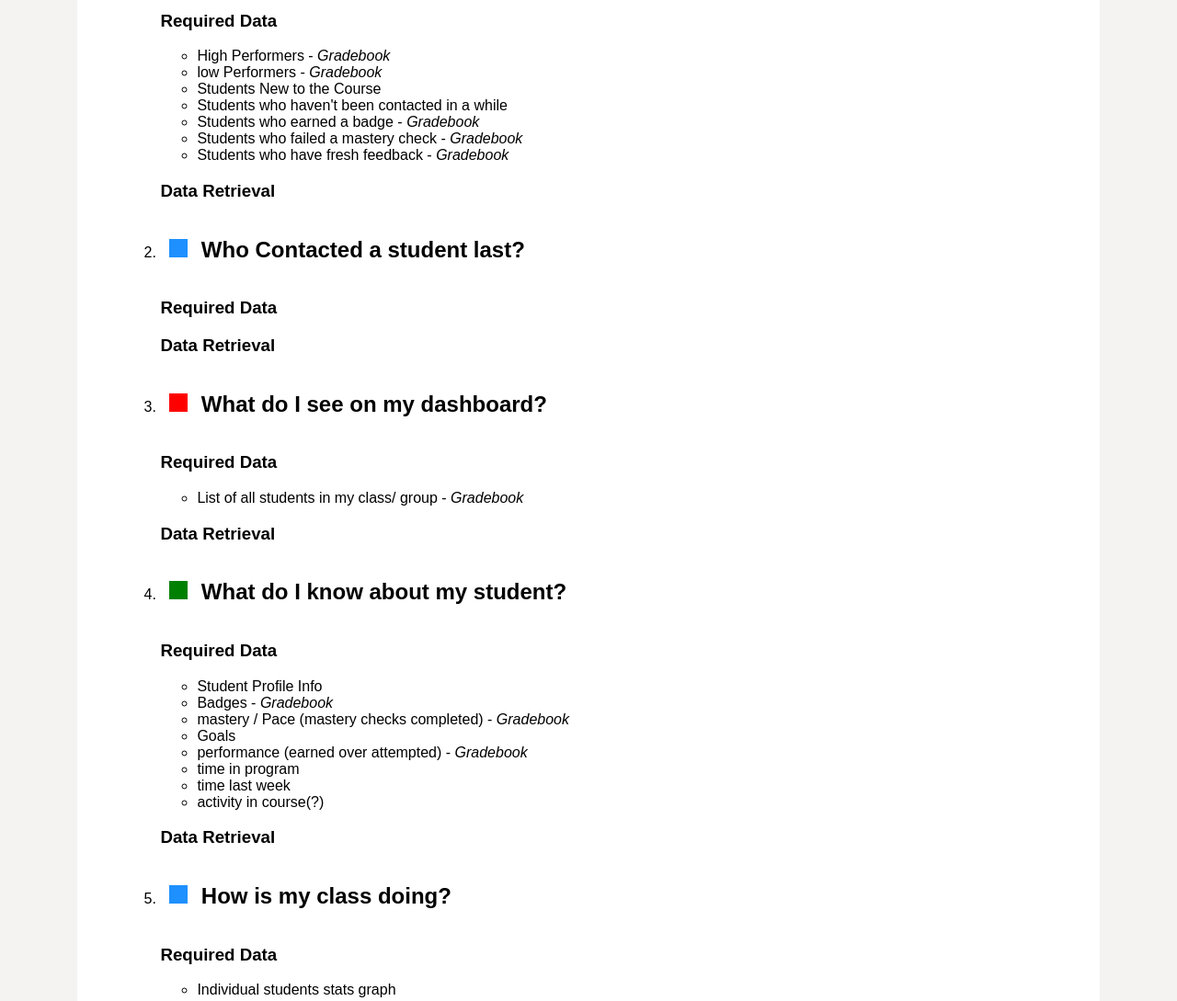
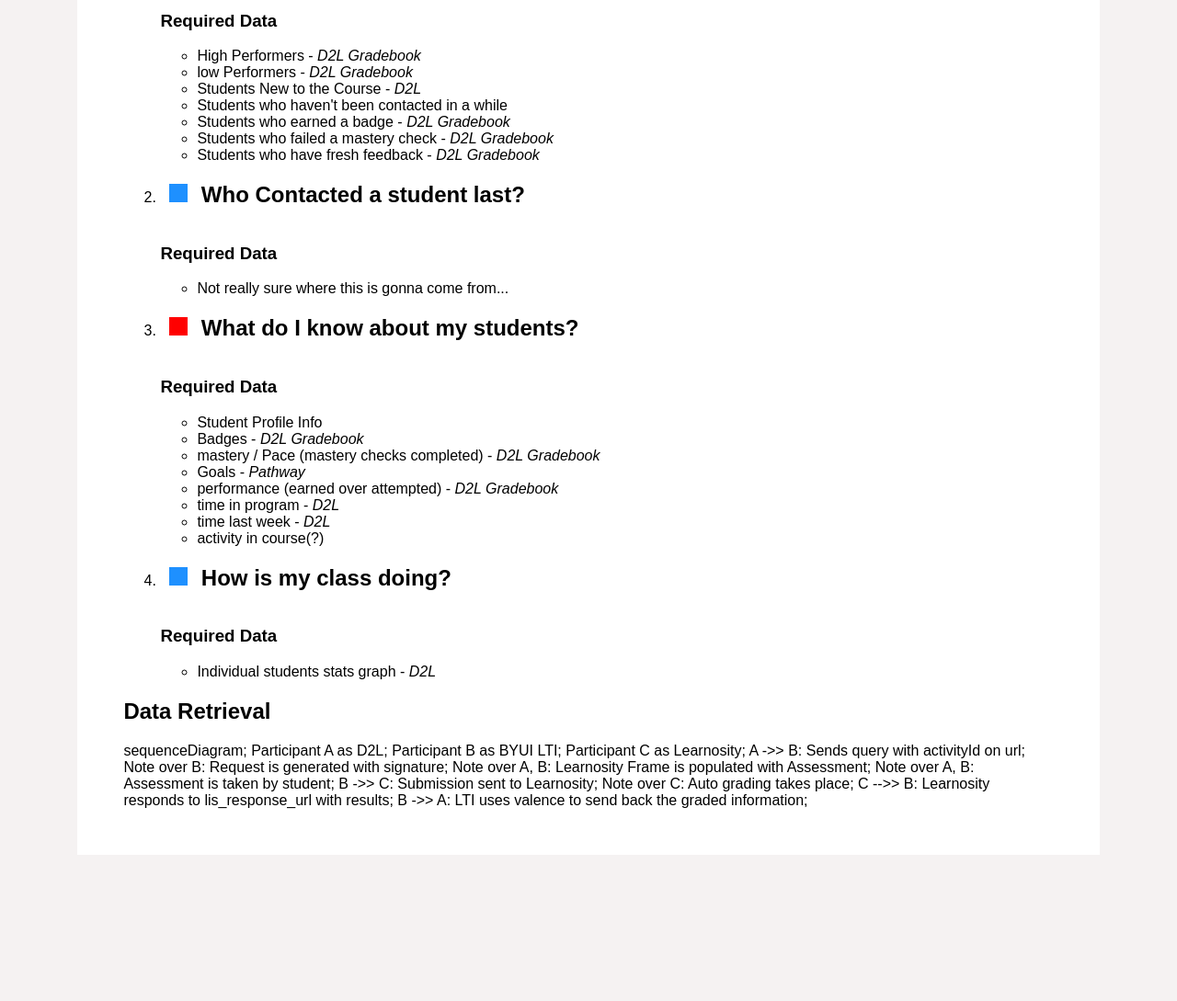
Before and after one commit to byuitechops/ECIDashboardDocs, a plain HTML site: page instructorDashboard.html in a window 1280 px wide. Shown: the part 740-1829 px from the top of the page at 92% size. After the commit the page ends 1678 px from the top, so only its background shows below. Drawn offline with Linux system fonts and the light colour scheme; a script that the page names is missing.

Commit message:
changes to instructor dashboard & started missionary dashboard

```diff
--- a/instructorDashboard.html
+++ b/instructorDashboard.html
@@ -50,19 +50,21 @@
         .italic {
             font-style: italic;
         }
+
     </style>
     <script src="https://cdn.rawgit.com/knsv/mermaid/6.0.0/dist/mermaid.min.js"></script>
     <script>
         mermaid.initialize({
             startOnLoad: true
         });
+
     </script>
 </head>
 
 <body>
     <main>
         <a href="https://byuitechops.github.io/eci-dashboard-docs/">Home</a>
-        <h1>Instructor Dashoard</h1>
+        <h1>Instructor Dashboard</h1>
         <img src="https://github.com/byuitechops/ECIDashboardDocs/blob/master/instructor-dashboard.gif?raw=true" alt="Instructor Dashboard">
         <div class="wrapper">
             <div class="priority high"></div>High
@@ -77,60 +79,51 @@
                     <h2 class="inline">Who do I need to contact today and why?</h2>
                     <h3>Required Data</h3>
                     <ul>
-                        <li>High Performers - <span class="italic">Gradebook</span></li>
-                        <li>low Performers - <span class="italic">Gradebook</span></li>
-                        <li>Students New to the Course</li>
+                        <li>High Performers - <span class="italic">D2L Gradebook</span></li>
+                        <li>low Performers - <span class="italic">D2L Gradebook</span></li>
+                        <li>Students New to the Course - <span class="italic">D2L</span></li>
                         <li>Students who haven't been contacted in a while</li>
-                        <li>Students who earned a badge - <span class="italic">Gradebook</span></li>
-                        <li>Students who failed a mastery check - <span class="italic">Gradebook</span></li>
-                        <li>Students who have fresh feedback - <span class="italic">Gradebook</span></li>
+                        <li>Students who earned a badge - <span class="italic">D2L Gradebook</span></li>
+                        <li>Students who failed a mastery check - <span class="italic">D2L Gradebook</span></li>
+                        <li>Students who have fresh feedback - <span class="italic">D2L Gradebook</span></li>
                     </ul>
-                    <h3>Data Retrieval</h3>
                 </li>
                 <li>
                     <div class="priority low inline"></div>
                     <h2 class="inline">Who Contacted a student last?</h2>
                     <h3>Required Data</h3>
-                    <h3>Data Retrieval</h3>
+                    <ul>
+                        <li>Not really sure where this is gonna come from...</li>
+                    </ul>
                 </li>
                 <li>
                     <div class="priority high inline"></div>
-                    <h2 class="inline">What do I see on my dashboard?</h2>
-                    <h3>Required Data</h3>
-                    <ul>
-                        <li>List of all students in my class/ group - <span class="italic">Gradebook</span></li>
-                    </ul>
-                    <h3>Data Retrieval</h3>
-                </li>
-                <li>
-                    <div class="priority medium inline"></div>
-                    <h2 class="inline">What do I know about my student?</h2>
+                    <h2 class="inline">What do I know about my students?</h2>
                     <h3>Required Data</h3>
                     <ul>
                         <li>Student Profile Info</li>
-                        <li>Badges - <span class="italic">Gradebook</span></li>
-                        <li>mastery / Pace (mastery checks completed) - <span class="italic">Gradebook</span></li>
-                        <li>Goals</li>
-                        <li>performance (earned over attempted) - <span class="italic">Gradebook</span></li>
-                        <li>time in program</li>
-                        <li>time last week</li>
+                        <li>Badges - <span class="italic">D2L Gradebook</span></li>
+                        <li>mastery / Pace (mastery checks completed) - <span class="italic">D2L Gradebook</span></li>
+                        <li>Goals - <span class="italic">Pathway</span></li>
+                        <li>performance (earned over attempted) - <span class="italic">D2L Gradebook</span></li>
+                        <li>time in program - <span class="italic">D2L</span></li>
+                        <li>time last week - <span class="italic">D2L</span></li>
                         <li>activity in course(?)</li>
                     </ul>
-                    <h3>Data Retrieval</h3>
                 </li>
                 <li>
                     <div class="priority low inline"></div>
                     <h2 class="inline">How is my class doing?</h2>
                     <h3>Required Data</h3>
                     <ul>
-                        <li>Individual students stats graph</li>
+                        <li>Individual students stats graph - <span class="italic">D2L</span></li>
                     </ul>
-                    <h3>Data Retrieval</h3>
-                    <div class="mermaid">
-                        sequenceDiagram; Participant A as D2L; Participant B as BYUI LTI; Participant C as Learnosity; A ->> B: Sends query with activityId on url; Note over B: Request is generated with signature; Note over A, B: Learnosity Frame is populated with Assessment; Note over A, B: Assessment is taken by student; B ->> C: Submission sent to Learnosity; Note over C: Auto grading takes place; C -->> B: Learnosity responds to lis_response_url with results; B ->> A: LTI uses valence to send back the graded information;
-                    </div>
                 </li>
             </ol>
+            <h2>Data Retrieval</h2>
+            <div class="mermaid">
+                sequenceDiagram; Participant A as D2L; Participant B as BYUI LTI; Participant C as Learnosity; A ->> B: Sends query with activityId on url; Note over B: Request is generated with signature; Note over A, B: Learnosity Frame is populated with Assessment; Note over A, B: Assessment is taken by student; B ->> C: Submission sent to Learnosity; Note over C: Auto grading takes place; C -->> B: Learnosity responds to lis_response_url with results; B ->> A: LTI uses valence to send back the graded information;
+            </div>
         </div>
     </main>
 </body>
```
Also changed, not shown: missionaryDashboard.html (+30 -8 lines), studentDashboard.html (+11 -9 lines).
